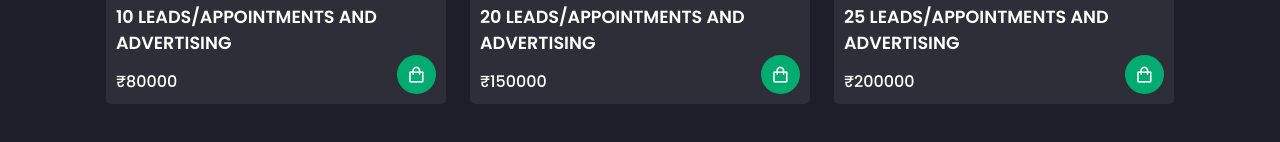
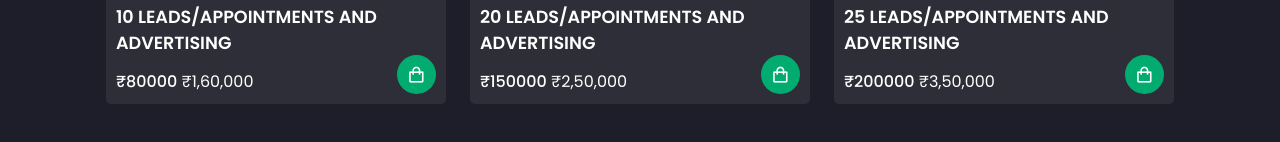
Before and after one commit to Devrier/ignytron, a website: page public/index.html in a window 1280 px wide. Shown: the part 392-534 px from the top of the page. Drawn offline with nearby package versions, Linux system fonts and the light colour scheme.

Commit message:
Update index.html

```diff
--- a/public/index.html
+++ b/public/index.html
@@ -33,18 +33,21 @@
 				<img src="https://cdn-icons-png.flaticon.com/512/5547/5547525.png" alt="" class="product-img" />
 				<h2 class="product-title">10 Leads/Appointments And Advertising</h2>
 				<span class="price">₹80000</span>
+				<span class="pricedel"><del>₹1,60,000</del></span>
 				<i class="bx bx-shopping-bag add-cart"></i>
 			</div>
 			<div class="product-box">
 				<img src="https://cdn-icons-png.flaticon.com/512/4545/4545209.png " alt="" class="product-img" />
 				<h2 class="product-title">20 Leads/Appointments And Advertising</h2>
 				<span class="price">₹150000</span>
+				<span class="pricedel"><del>₹2,50,000</del></span>
 				<i class="bx bx-shopping-bag add-cart"></i>
 			</div>
 			<div class="product-box">
 				<img src="   https://cdn-icons-png.flaticon.com/512/5175/5175214.png " alt="" class="product-img" />
 				<h2 class="product-title">25 Leads/Appointments And Advertising</h2>
 				<span class="price">₹200000</span>
+				<span class="pricedel"><del>₹3,50,000</del></span>
 				<i class="bx bx-shopping-bag add-cart"></i>
 			</div>
 		</div>
```
